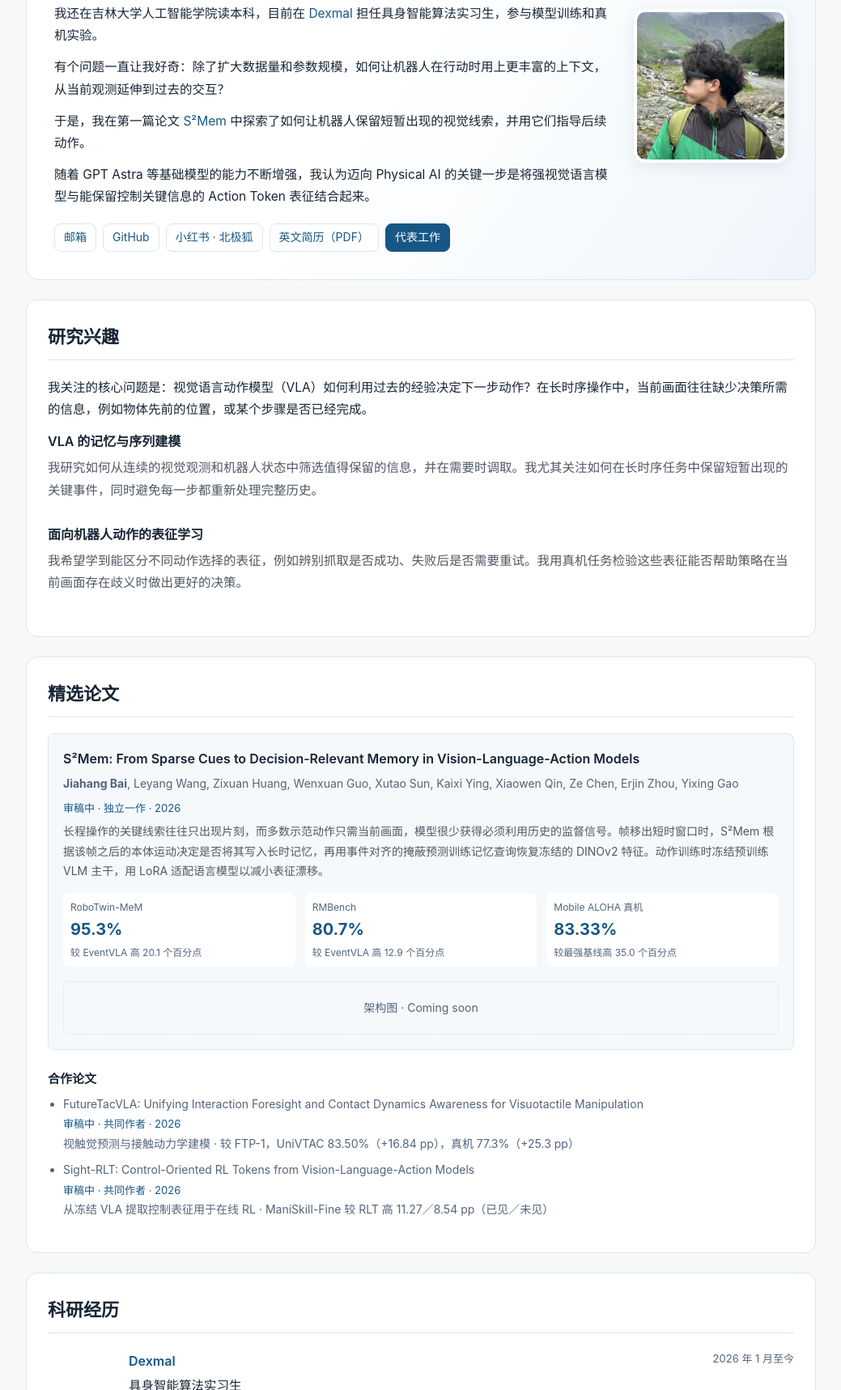
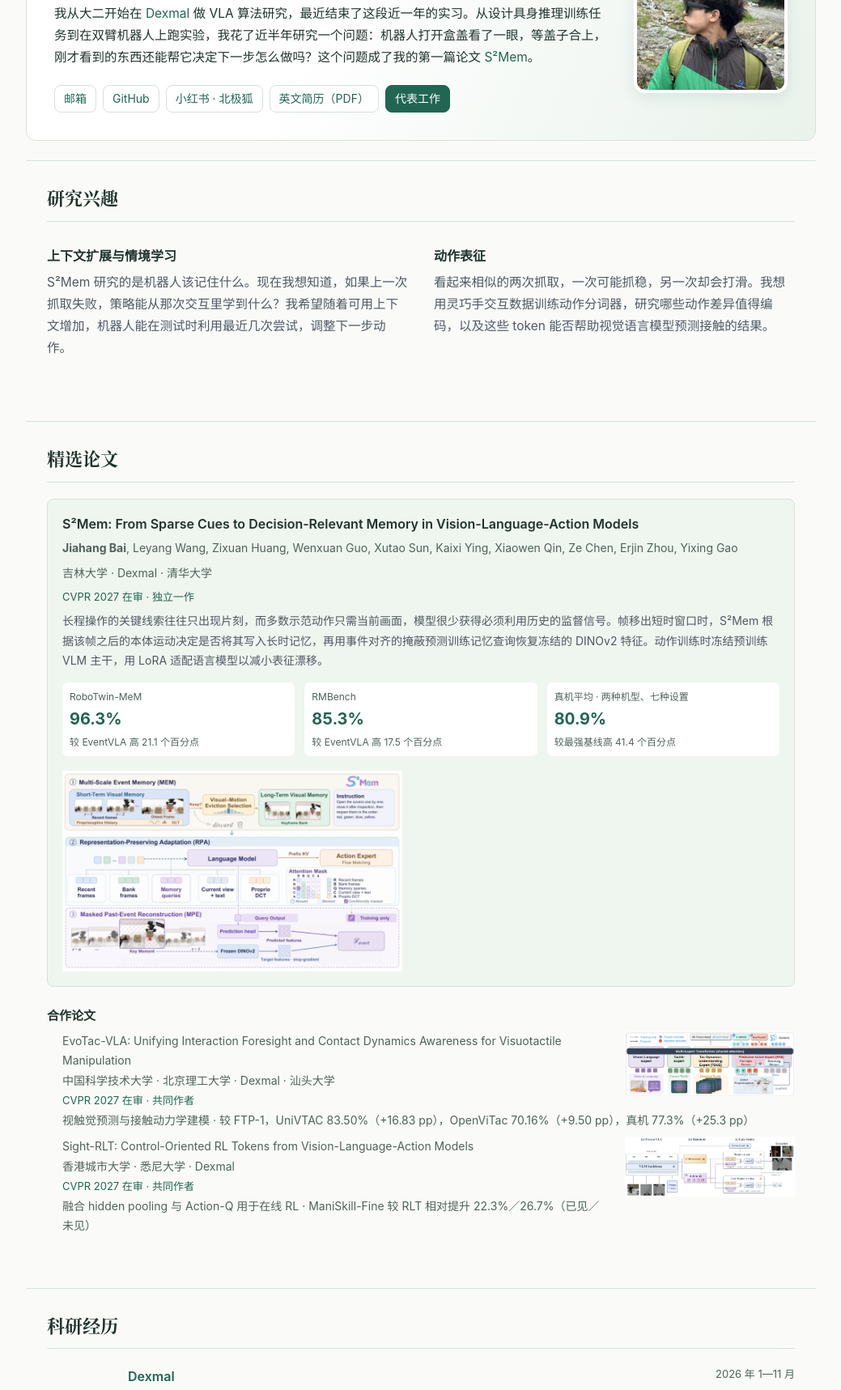
Before and after one commit to JiahangBai/JiahangBai.github.io, a plain HTML site: page zh.html in a window 1280 px wide. Shown: the part 222-1939 px from the top of the page at 81% size, without its empty margins (120-1159 px from the left). Drawn offline with Linux system fonts and the light colour scheme; no server answers.

Commit message:
Update bilingual research profile, paper affiliations and visual design

```diff
--- a/site.css
+++ b/site.css
@@ -116,3 +116,21 @@ nav a:hover,.links a:hover{color:var(--blue)}
   display: block;
   color: var(--muted);
 }
+
+.paper-architecture{width:100%;max-width:420px;height:auto;align-self:center}.coauthor-architecture{float:right;width:210px;max-width:34%;height:auto;margin:0 0 12px 20px}.ongoing-list li{display:flow-root}@media(max-width:600px){.coauthor-architecture{width:145px;margin-left:12px}}
+
+/* An alpine palette drawn from the portrait, with quieter section boundaries. */
+:root{--ink:#20332e;--muted:#50625b;--blue:#216553;--line:#d7e1da}
+body{background:#fafbf8}
+header{background:linear-gradient(115deg,#fff 38%,#e9f2eb);border-radius:12px}
+h1,h2{font-family:Georgia,"Songti SC","Noto Serif CJK SC",serif}
+section{border:0;border-top:1px solid var(--line);border-radius:0;background:transparent}
+.featured-paper,.award-feature{background:#eff5ef}
+.paper-metrics strong{color:var(--blue);font-variant-numeric:tabular-nums}
+.links a:last-child:hover{background:#174c40}
+@media(min-width:760px){
+  #research{display:grid;grid-template-columns:1fr 1fr;gap:0 32px}
+  #research h2{grid-column:1/-1}
+  #research .research{margin:0;padding-top:8px}
+}
+@media(prefers-reduced-motion:reduce){html{scroll-behavior:auto}}
--- a/zh.html
+++ b/zh.html
@@ -5,18 +5,17 @@
 <title>白佳航 | 吉林大学</title>
 <meta name="description" content="白佳航，吉林大学本科生，研究方向为具身智能、机器人学习和视觉语言动作模型中的记忆。">
 <link rel="canonical" href="https://jiahangbai.github.io/">
-<link rel="stylesheet" href="site.css?v=architecture-coming-soon">
+<link rel="stylesheet" href="site.css?v=alpine-1">
 
 </head>
 <body>
 <nav aria-label="主导航"><div class="wrap"><a class="name" href="#about">白佳航</a><a href="#research">研究兴趣</a><a href="#ongoing">论文</a><a href="#experience">科研经历</a><a href="#education">教育经历</a><a href="#honors">竞赛与奖项</a><a class="language-switch" href="index.html" hreflang="en" lang="en">English</a></div></nav>
 <main class="wrap">
-<header id="about"><div><h1>白佳航 <span lang="en">Jiahang Bai</span></h1><p class="role">本科生 · 吉林大学人工智能学院</p><p>我还在吉林大学人工智能学院读本科，目前在 <a href="https://www.dexmal.com/">Dexmal</a> 担任具身智能算法实习生，参与模型训练和真机实验。</p><p>有个问题一直让我好奇：除了扩大数据量和参数规模，如何让机器人在行动时用上更丰富的上下文，从当前观测延伸到过去的交互？</p><p>于是，我在第一篇论文 <a href="#s2mem">S²Mem</a> 中探索了如何让机器人保留短暂出现的视觉线索，并用它们指导后续动作。</p><p>随着 GPT Astra 等基础模型的能力不断增强，我认为迈向 Physical AI 的关键一步是将强视觉语言模型与能保留控制关键信息的 Action Token 表征结合起来。</p><div class="links"><a href="mailto:baijh2323@mails.jlu.edu.cn">邮箱</a><a href="https://github.com/JiahangBai">GitHub</a><a href="https://xhslink.cn/o/AUrNLGoAuPa" target="_blank" rel="noopener">小红书 · 北极狐</a><a href="assets/Jiahang_Bai_Research_CV.pdf?v=research-sync" target="_blank" rel="noopener">英文简历（PDF）</a><a href="#s2mem">代表工作</a></div></div><div class="photo"><img class="portrait" src="assets/portrait-mountains.jpg" alt="山谷中的白佳航" width="190" height="190"></div></header>
+<header id="about"><div><h1>白佳航 <span lang="en">Jiahang Bai</span></h1><p class="role">本科生 · 吉林大学人工智能学院</p><p>我从大二开始在 <a href="https://www.dexmal.com/">Dexmal</a> 做 VLA 算法研究，最近结束了这段近一年的实习。从设计具身推理训练任务到在双臂机器人上跑实验，我花了近半年研究一个问题：机器人打开盒盖看了一眼，等盖子合上，刚才看到的东西还能帮它决定下一步怎么做吗？这个问题成了我的第一篇论文 <a href="#s2mem">S²Mem</a>。</p><div class="links"><a href="mailto:baijh2323@mails.jlu.edu.cn">邮箱</a><a href="https://github.com/JiahangBai">GitHub</a><a href="https://xhslink.cn/o/AUrNLGoAuPa" target="_blank" rel="noopener">小红书 · 北极狐</a><a href="assets/Jiahang_Bai_Research_CV.pdf?v=research-sync" target="_blank" rel="noopener">英文简历（PDF）</a><a href="#s2mem">代表工作</a></div></div><div class="photo"><img class="portrait" src="assets/portrait-mountains.jpg" alt="山谷中的白佳航" width="190" height="190"></div></header>
 <section id="research">
 <h2>研究兴趣</h2>
-<p>我关注的核心问题是：视觉语言动作模型（VLA）如何利用过去的经验决定下一步动作？在长时序操作中，当前画面往往缺少决策所需的信息，例如物体先前的位置，或某个步骤是否已经完成。</p>
-<article class="research"><h3>VLA 的记忆与序列建模</h3><p>我研究如何从连续的视觉观测和机器人状态中筛选值得保留的信息，并在需要时调取。我尤其关注如何在长时序任务中保留短暂出现的关键事件，同时避免每一步都重新处理完整历史。</p></article>
-<article class="research"><h3>面向机器人动作的表征学习</h3><p>我希望学到能区分不同动作选择的表征，例如辨别抓取是否成功、失败后是否需要重试。我用真机任务检验这些表征能否帮助策略在当前画面存在歧义时做出更好的决策。</p></article>
+<article class="research"><h3>上下文扩展与情境学习</h3><p>S²Mem 研究的是机器人该记住什么。现在我想知道，如果上一次抓取失败，策略能从那次交互里学到什么？我希望随着可用上下文增加，机器人能在测试时利用最近几次尝试，调整下一步动作。</p></article>
+<article class="research"><h3>动作表征</h3><p>看起来相似的两次抓取，一次可能抓稳，另一次却会打滑。我想用灵巧手交互数据训练动作分词器，研究哪些动作差异值得编码，以及这些 token 能否帮助视觉语言模型预测接触的结果。</p></article>
 </section>
 <section id="ongoing">
 <h2>精选论文</h2>
@@ -24,34 +23,35 @@
   <div>
     <h3>S²Mem: From Sparse Cues to Decision-Relevant Memory in Vision-Language-Action Models</h3>
     <p class="details"><strong>Jiahang Bai</strong>, Leyang Wang, Zixuan Huang, Wenxuan Guo, Xutao Sun, Kaixi Ying, Xiaowen Qin, Ze Chen, Erjin Zhou, Yixing Gao</p>
-    <p class="paper-status">审稿中 · 独立一作 · 2026</p>
+    <p class="details">吉林大学 · Dexmal · 清华大学</p>
+    <p class="paper-status">CVPR 2027 在审 · 独立一作</p>
     <p class="paper-description">长程操作的关键线索往往只出现片刻，而多数示范动作只需当前画面，模型很少获得必须利用历史的监督信号。帧移出短时窗口时，S²Mem 根据该帧之后的本体运动决定是否将其写入长时记忆，再用事件对齐的掩蔽预测训练记忆查询恢复冻结的 DINOv2 特征。动作训练时冻结预训练 VLM 主干，用 LoRA 适配语言模型以减小表征漂移。</p>
     <dl class="paper-metrics">
-      <div><dt>RoboTwin-MeM</dt><dd><strong>95.3%</strong><span>较 EventVLA 高 20.1 个百分点</span></dd></div>
-      <div><dt>RMBench</dt><dd><strong>80.7%</strong><span>较 EventVLA 高 12.9 个百分点</span></dd></div>
-      <div><dt>Mobile ALOHA 真机</dt><dd><strong>83.33%</strong><span>较最强基线高 35.0 个百分点</span></dd></div>
+      <div><dt>RoboTwin-MeM</dt><dd><strong>96.3%</strong><span>较 EventVLA 高 21.1 个百分点</span></dd></div>
+      <div><dt>RMBench</dt><dd><strong>85.3%</strong><span>较 EventVLA 高 17.5 个百分点</span></dd></div>
+      <div><dt>真机平均 · 两种机型、七种设置</dt><dd><strong>80.9%</strong><span>较最强基线高 41.4 个百分点</span></dd></div>
     </dl>
   </div>
-  <div class="architecture-placeholder">架构图 · <span lang="en">Coming soon</span></div>
+  <img class="paper-architecture" src="assets/s2mem-architecture-2026.png" alt="S²Mem architecture" loading="lazy">
 </article>
 <h3 class="ongoing-title">合作论文</h3>
 <ul class="details ongoing-list">
-<li>FutureTacVLA: Unifying Interaction Foresight and Contact Dynamics Awareness for Visuotactile Manipulation<br><span class="paper-status">审稿中 · 共同作者 · 2026</span><br>视触觉预测与接触动力学建模 · 较 FTP-1，UniVTAC 83.50%（+16.84 pp），真机 77.3%（+25.3 pp）</li>
-<li>Sight-RLT: Control-Oriented RL Tokens from Vision-Language-Action Models<br><span class="paper-status">审稿中 · 共同作者 · 2026</span><br>从冻结 VLA 提取控制表征用于在线 RL · ManiSkill-Fine 较 RLT 高 11.27／8.54 pp（已见／未见）</li>
+<li><img class="coauthor-architecture" src="assets/evotac-architecture.png" alt="EvoTac-VLA architecture" loading="lazy">EvoTac-VLA: Unifying Interaction Foresight and Contact Dynamics Awareness for Visuotactile Manipulation<br><span class="details">中国科学技术大学 · 北京理工大学 · Dexmal · 汕头大学</span><br><span class="paper-status">CVPR 2027 在审 · 共同作者</span><br>视触觉预测与接触动力学建模 · 较 FTP-1，UniVTAC 83.50%（+16.83 pp），OpenViTac 70.16%（+9.50 pp），真机 77.3%（+25.3 pp）</li>
+<li><img class="coauthor-architecture" src="assets/sight-rlt-architecture.png" alt="Sight-RLT architecture" loading="lazy">Sight-RLT: Control-Oriented RL Tokens from Vision-Language-Action Models<br><span class="details">香港城市大学 · 悉尼大学 · Dexmal</span><br><span class="paper-status">CVPR 2027 在审 · 共同作者</span><br>融合 hidden pooling 与 Action-Q 用于在线 RL · ManiSkill-Fine 较 RLT 相对提升 22.3%／26.7%（已见／未见）</li>
 </ul>
 </section>
 
 <section id="experience"><h2>科研经历</h2><article class="entry">
   <img class="logo" src="assets/dexmal.png" alt="Dexmal 标识" loading="lazy">
   <div>
-    <div class="entry-head"><h3><a href="https://www.dexmal.com/">Dexmal</a></h3><span class="date">2026 年 1 月至今</span></div>
+    <div class="entry-head"><h3><a href="https://www.dexmal.com/">Dexmal</a></h3><span class="date">2026 年 1—11 月</span></div>
     <p>具身智能算法实习生</p>
     <p class="details">导师：<a href="https://openreview.net/profile?id=~Ze_Chen8">陈泽</a></p>
     <ul class="details internship-timeline">
       <li><strong>1–2 月 · π₀ 采样蒸馏</strong> 探索如何通过去噪步数蒸馏加快动作生成。</li>
       <li><strong>3–5 月 · DM0.5 具身推理预训练</strong> 围绕空间定位、任务进度判断和分层规划，设计具身思维链任务与监督信号，并梳理候选数据。</li>
       <li><strong>6–7 月 · VLA 时序上下文建模</strong> 为 DM05 Memory 探索历史观测的筛选与读取方法。团队的 DM05-MEM 后续<a href="https://github.com/dexmal/opendm#news">登顶 RoboDojo-Sim</a>。</li>
-      <li><strong>8 月至今 · 算法预研</strong> 围绕记忆、触觉 VLA 和在线强化学习完成三篇在审论文。在 RoboTwin-MeM（较 EventVLA 高 20.1 个百分点）、RMBench（较 EventVLA 高 12.9 个百分点）、UniVTAC（较 FTP-1 高 16.84 个百分点）和 ManiSkill-Fine（较 RLT 高 11.27／8.54 个百分点，对应已见／未见初始状态） 上达到所比较方法中的 SOTA。在 DOS-W1、Mobile ALOHA、RealMan 和 ARX 上开展真机评测，并参与百卡级 GPU 集群训练。</li>
+      <li><strong>8—11 月 · 算法预研</strong> 独立负责 VLA 记忆课题，以独立一作完成 S²Mem，并参与触觉策略与在线强化学习研究。三篇工作均在 CVPR 2027 审稿中。实习期间参与百卡级 GPU 分布式训练，并在 DOS-W1、Mobile ALOHA、RealMan 和 ARX 上开展真机评测。</li>
     </ul>
   </div>
 </article>
@@ -90,8 +90,8 @@
 <h2>科研之外</h2>
 <h3 id="honors">竞赛与奖项</h3>
 
-<article class="award-feature"><div class="award-year">2026</div><div><a class="award-certificate" href="assets/robocup-2026-public.webp" target="_blank" rel="noopener"><img src="assets/robocup-2026-public.webp" alt="查看 RoboCup 中国赛二等奖证书" loading="lazy"></a><div class="award-label">全国机器人竞赛</div><h3><a href="https://www.caa.org.cn/article/191/6195.html">RoboCup 中国赛 · 类人足球（Large 组）</a></h3><p class="award-result"><a href="assets/robocup-2026-public.webp">全国二等奖</a> <span class="award-divider">/</span> 全国前八</p><p class="lead-role">队长</p><p class="details">设计并开发核心算法，实现机器人站位和回场逻辑，根据真机实验反馈优化移动速度和射门表现。担任队长，统筹全队、组织训练和分工，并负责与赛事方沟通。</p></div></article>
-<article class="award-feature"><div class="award-year">2025</div><div><a class="award-certificate" href="assets/mcm-finalist-2025-public.webp" target="_blank" rel="noopener"><img src="assets/mcm-finalist-2025-public.webp" alt="查看美赛 Finalist 证书" loading="lazy"></a><div class="award-label">美国大学生数学建模竞赛</div><h3>美赛 · Finalist（F 奖）</h3><p class="award-result"><a href="https://www.contest.comap.com/undergraduate/contests/mcm/contests/2025/results/2025_MCM_Problem_C_Results.pdf#page=14">吉林大学 C 题唯一 Finalist（F 奖）</a></p><p class="lead-role">队长</p><p class="details">担任队长，主导 2025 年美赛 C 题的问题拆解和模型定义，设计并实现核心算法。主要负责预测奥运金牌数和估计「名教练效应」两项任务，并使用 LSTM 等方法进行奖牌预测。</p></div></article>
+<article class="award-feature"><div class="award-year">2026</div><div><a class="award-certificate" href="assets/robocup-2026-public.webp" target="_blank" rel="noopener"><img src="assets/robocup-2026-public.webp" alt="查看 RoboCup 中国赛二等奖证书" loading="lazy"></a><div class="award-label">全国机器人竞赛</div><h3><a href="https://www.caa.org.cn/article/191/6195.html">RoboCup 中国赛 · 类人足球（Large 组）</a></h3><p class="award-result"><a href="assets/robocup-2026-public.webp">全国二等奖</a> <span class="award-divider">/</span> 全国前八</p><p class="lead-role">队长</p><p class="details">设计并开发核心算法，实现机器人站位和回场逻辑，根据真机实验反馈优化移动速度和射门表现。组织队员训练与分工，并负责与赛事方沟通。</p></div></article>
+<article class="award-feature"><div class="award-year">2025</div><div><a class="award-certificate" href="assets/mcm-finalist-2025-public.webp" target="_blank" rel="noopener"><img src="assets/mcm-finalist-2025-public.webp" alt="查看美赛 Finalist 证书" loading="lazy"></a><div class="award-label">美国大学生数学建模竞赛</div><h3>美赛 · Finalist（F 奖）</h3><p class="award-result"><a href="https://www.contest.comap.com/undergraduate/contests/mcm/contests/2025/results/2025_MCM_Problem_C_Results.pdf#page=14">吉林大学 C 题唯一 Finalist（F 奖）</a></p><p class="lead-role">队长</p><p class="details">带队完成 2025 年美赛 C 题的问题拆解和模型定义，设计并实现核心算法。主要负责预测奥运金牌数和估计「名教练效应」两项任务，并使用 LSTM 等方法进行奖牌预测。</p></div></article>
 <ul class="awards"><li><time>2024</time><span>全国大学生数学竞赛三等奖</span></li><li><time>2024</time><span>吉林省虚拟现实竞赛二等奖；超图杯高校 GIS 大赛应用开发赛道优秀奖</span></li></ul>
 <p class="details">报道 · <a href="https://mp.weixin.qq.com/s/TONbN0jL97cidkeUOd3OWg">学生竞赛报道</a></p>
 <div class="leadership"><h3>学生活动</h3><p>在吉林大学担任过班长和辅导员助理。</p><p class="details">报道 · <a href="https://mp.weixin.qq.com/s/-CR4iiOFx83Kbp5x8P1b0Q">辅导员助理专题</a></p><p class="details">优秀学生干部 · 优秀共青团员 · 二等奖学金 · 先进个人 · 优秀志愿者</p></div>
```
Also changed, not shown: index.html (+14 -14 lines), assets/evotac-architecture.png (added), assets/s2mem-architecture-2026.png (added), assets/sight-rlt-architecture.png (added), 1 other file.
